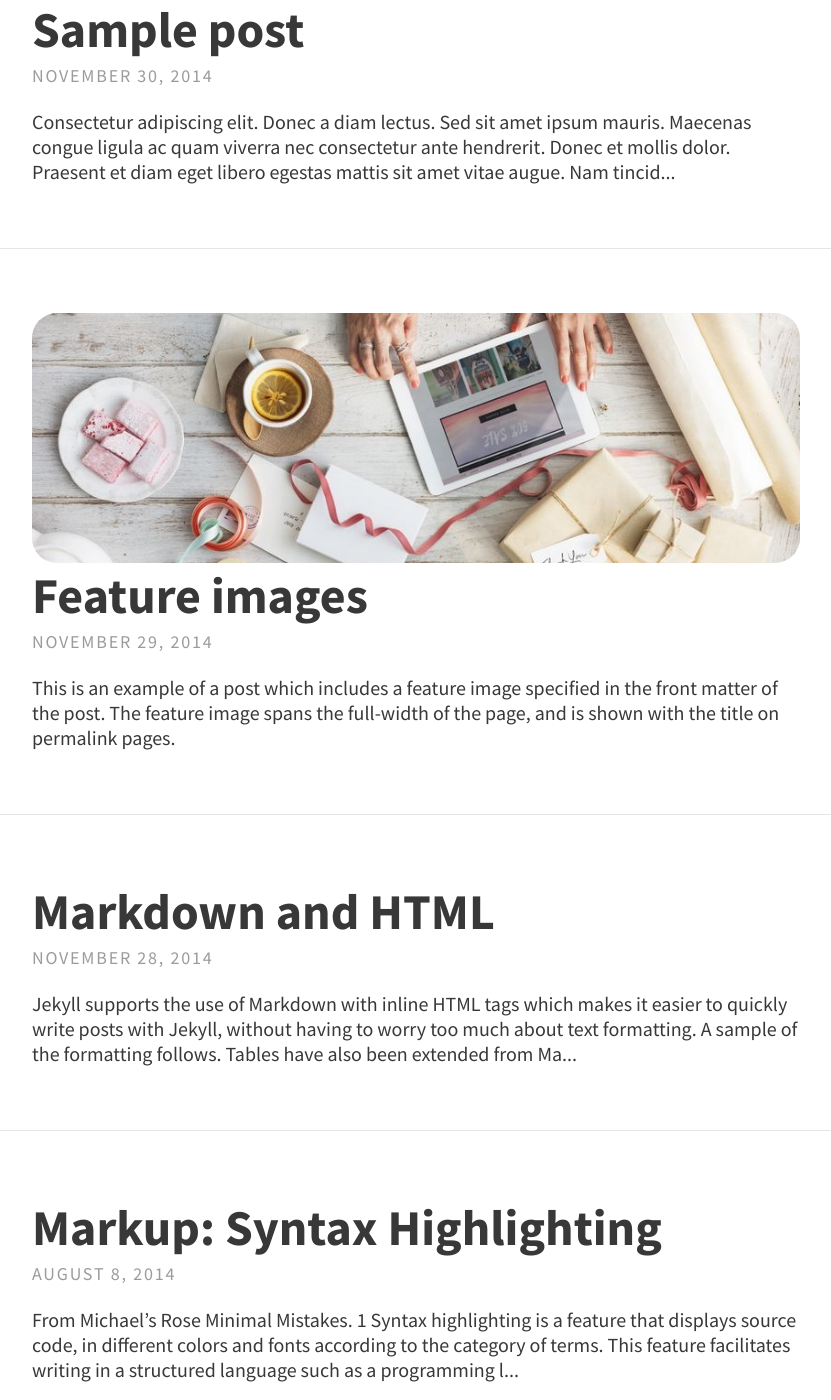
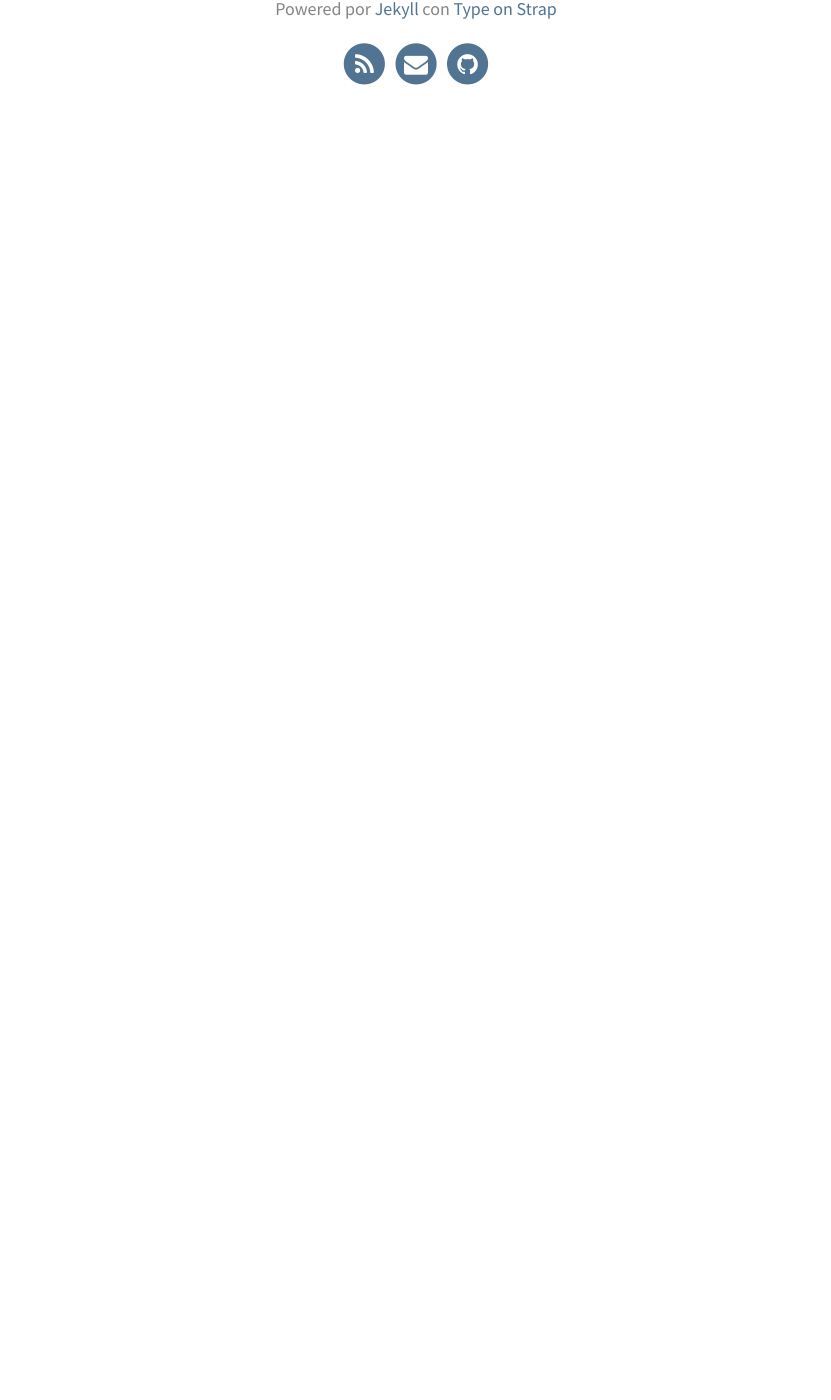
Before and after one commit to FalangesDistales/falangesdistales.github.io, a Jekyll site: the page built from index.html, in a window 1280 px wide and 1400 px high, scrolled down 393 px. Shown: the whole window, without its empty margins (224-1055 px from the left). Built offline with Jekyll 4.4.1, drawn with Linux system fonts in a browser that asks for light colours; the list of posts is cut into pages by our own code; after the commit the page ends 900 px from its top, so only the background shows below that; some of the changed text lies outside the part shown.

Commit message:
algunos cambios al espaniol

````diff
--- a/_config.yml
+++ b/_config.yml
@@ -1,26 +1,26 @@
 # SITE CONFIGURATION
-baseurl: "/Type-on-Strap"
-url: "https://sylhare.github.io"
+baseurl: ""
+url: "https://falangesdistales.github.io"
 
 # THEME-SPECIFIC CONFIGURATION
 theme_settings:
   # Meta
-  title: Type on Strap
-  avatar: assets/img/triangle.svg
-  favicon: assets/favicon.ico
+  title: Falanges Distales
+  avatar: #assets/img/triangle.svg
+  favicon: #assets/favicon.ico
   gravatar: # Email MD5 hash
   description: "A website with blog posts and pages" # used by search engines
 
   # Header and footer text
   header_text: > #two or three lines to describe your site
-     <p>Change header text in <code>_config.yml</code> <br> to update this feature.</p>
-  header_text_feature_image: assets/img/pexels/triangular.jpeg
+     <p>Falanges Distales<br> mas alla de lo proximal</p>
+  header_text_feature_image: #assets/img/pexels/triangular.jpeg
   footer_text: >
-   Powered by <a href="https://jekyllrb.com/">Jekyll</a> with <a href="https://github.com/sylhare/Type-on-Strap">Type on Strap</a>
+   Powered por <a href="https://jekyllrb.com/">Jekyll</a> con <a href="https://github.com/sylhare/Type-on-Strap">Type on Strap</a>
 
   # Icons
   rss: true  # Make sure you created a feed.xml with feed.xml layout
-  email_address: # Full email address, e.g. "sam@example.com"
+  email_address: falangesdistales@gmail.com # Full email address, e.g. "sam@example.com"
   behance:
   bitbucket:
   dribbble:
@@ -56,12 +56,12 @@ theme_settings:
   str_follow_on: "Follow on"
   str_rss_follow: "Follow RSS feed"
   str_email: "Email"
-  str_next_post: "Next post"
-  str_previous_post: "Previous post"
-  str_next_page: "Next"
-  str_previous_page: "Prev"
-  str_continue_reading: "Continue reading"
-  str_javascript_required_disqus: "Please enable JavaScript to view comments."
+  str_next_post: "Siguiente post"
+  str_previous_post: "Anterior post"
+  str_next_page: "Siguiente"
+  str_previous_page: "Anterior"
+  str_continue_reading: "Continuar leyendo"
+  str_javascript_required_disqus: "Porfavor habilita JavaScript para ver los comentarios"
 
   # Colours, typography and padding
   # Open the "_sass > base" folder, and open "_variables.scss"
@@ -87,5 +87,5 @@ sass:
   sass_dir: _sass
   style: :compressed
 plugins: [jekyll-paginate, jekyll-seo-tag]
-#theme: type-on-strap # Uncomment if using the theme as a jekyll theme gem
+remote_theme: type-on-strap # Uncomment if using the theme as a jekyll theme gem
 exclude: ["Gemfile", "Gemfile.lock", "type-on-strap.gemspec", "*.gem", "LICENSE", "README.md", "screenshot.png"]
--- a/_posts/2013-11-18-blogging-with-title.md
+++ /dev/null
@@ -1,9 +0,0 @@
----
-layout: post
-title: Blogging with title
-tags: [Test, Ipsum, Markdown, Portfolio]
----
-
-# I am a BIG title
-
-This is a very tiny tiny post with less than 250 letters.
--- a/_posts/2014-08-08-Markup- Syntax Highlighting.md
+++ /dev/null
@@ -1,89 +0,0 @@
----
-layout: post
-title: "Markup: Syntax Highlighting"
-tags: [code]
----
-
-From Michael's Rose Minimal Mistakes. [^2]
-Syntax highlighting is a feature that displays source code, in different colors and fonts according to the category of terms. This feature facilitates writing in a structured language such as a programming language or a markup language as both structures and syntax errors are visually distinct. Highlighting does not affect the meaning of the text itself; it is intended only for human readers.[^1]
-
-[^1]: <http://en.wikipedia.org/wiki/Syntax_highlighting>
-[^2]: <https://mmistakes.github.io/minimal-mistakes/markup-syntax-highlighting/>
-
-### GFM Code Blocks
-
-GitHub Flavored Markdown [fenced code blocks](https://help.github.com/articles/creating-and-highlighting-code-blocks/) are supported. To modify styling and highlight colors edit `/_sass/syntax.scss`.
-
-```css
-#container {
-  float: left;
-  margin: 0 -240px 0 0;
-  width: 100%;
-}
-```
-
-{% highlight scss linenos %}
-.highlight {
-  margin: 0;
-  padding: 1em;
-  font-family: $monospace;
-  font-size: $type-size-7;
-  line-height: 1.8;
-}
-{% endhighlight %}
-
-```html
-{% raw %}<nav class="pagination" role="navigation">
-  {% if page.previous %}
-    <a href="{{ site.url }}{{ page.previous.url }}" class="btn" title="{{ page.previous.title }}">Previous article</a>
-  {% endif %}
-  {% if page.next %}
-    <a href="{{ site.url }}{{ page.next.url }}" class="btn" title="{{ page.next.title }}">Next article</a>
-  {% endif %}
-</nav><!-- /.pagination -->{% endraw %}
-```
-
-```ruby
-module Jekyll
-  class TagIndex < Page
-    def initialize(site, base, dir, tag)
-      @site = site
-      @base = base
-      @dir = dir
-      @name = 'index.html'
-      self.process(@name)
-      self.read_yaml(File.join(base, '_layouts'), 'tag_index.html')
-      self.data['tag'] = tag
-      tag_title_prefix = site.config['tag_title_prefix'] || 'Tagged: '
-      tag_title_suffix = site.config['tag_title_suffix'] || '&#8211;'
-      self.data['title'] = "#{tag_title_prefix}#{tag}"
-      self.data['description'] = "An archive of posts tagged #{tag}."
-    end
-  end
-end
-```
-
-### Code Blocks in Lists
-
-Indentation matters. Be sure the indent of the code block aligns with the first non-space character after the list item marker (e.g., `1.`). Usually this will mean indenting 3 spaces instead of 4.
-
-1. Do step 1.
-2. Now do this:
-
-   ```ruby
-   def print_hi(name)
-     puts "Hi, #{name}"
-   end
-   print_hi('Tom')
-   #=> prints 'Hi, Tom' to STDOUT.
-   ```
-
-3. Now you can do this.
-
-### GitHub Gist Embed
-
-An example of a Gist embed below.
-
-<script src="https://gist.github.com/mmistakes/77c68fbb07731a456805a7b473f47841.js"></script>
-
-### Source
--- a/_posts/2014-11-28-markdown-and-html.md
+++ /dev/null
@@ -1,40 +0,0 @@
----
-layout: post
-title: Markdown and HTML
-tags: [Test, Markdown]
----
-
-Jekyll supports the use of [Markdown](http://daringfireball.net/projects/markdown/syntax) with inline HTML tags which makes it easier to quickly write posts with Jekyll, without having to worry too much about text formatting. A sample of the formatting follows.
-
-Tables have also been extended from Markdown:
-
-First Header  | Second Header
-------------- | -------------
-Content Cell  | Content Cell
-Content Cell  | Content Cell
-
-Here's an example of an image, which is included using Markdown:
-
-![Image of a glass on a book]({{ site.baseurl }}/assets/img/pexels/book-glass.jpeg)
-
-Highlighting for code in Jekyll is done using Base16 or Rouge. This theme makes use of Rouge by default.
-
-{% highlight js %}
-// count to ten
-for (var i = 1; i <= 10; i++) {
-    console.log(i);
-}
-
-// count to twenty
-var j = 0;
-while (j < 20) {
-    j++;
-    console.log(j);
-}
-{% endhighlight %}
-
-Type on Strap uses KaTeX to display maths. Equations such as $$S_n = a \times \frac{1-r^n}{1-r}$$ can be displayed inline.
-
-Alternatively, they can be shown on a new line:
-
-$$ f(x) = \int \frac{2x^2+4x+6}{x-2} $$
--- a/_posts/2014-11-29-feature-images.md
+++ /dev/null
@@ -1,8 +0,0 @@
----
-layout: post
-title: Feature images
-feature-img: "assets/img/pexels/desk-messy.jpeg"
-thumbnail: "assets/img/thumbnails/desk-messy.jpeg"
-tags: [Test, Lorem]
----
-This is an example of a post which includes a feature image specified in the front matter of the post. The feature image spans the full-width of the page, and is shown with the title on permalink pages.
--- a/_posts/2014-11-30-sample-post.md
+++ /dev/null
@@ -1,22 +0,0 @@
----
-layout: post
-title: Sample post
-tags: [Test, Lorem, Ipsum]
----
-Consectetur adipiscing elit. Donec a diam lectus. Sed sit amet ipsum mauris. Maecenas congue ligula ac quam viverra nec consectetur ante hendrerit. Donec et mollis dolor. Praesent et diam eget libero egestas mattis sit amet vitae augue. Nam tincidunt congue enim, ut porta lorem lacinia consectetur. Donec ut libero sed arcu vehicula ultricies a non tortor. Lorem ipsum dolor sit amet, consectetur adipiscing elit. Aenean ut gravida lorem.
-
-* Consectetur adipiscing elit
-* Donec a diam lectus
-* Sed sit amet ipsum mauris
-
-Ut turpis felis, pulvinar a semper sed, adipiscing id dolor. Pellentesque auctor nisi id magna consequat sagittis. Curabitur dapibus enim sit amet elit pharetra tincidunt feugiat nisl imperdiet. Ut convallis libero in urna ultrices accumsan. Donec sed odio eros. Donec viverra mi quis quam pulvinar at malesuada arcu rhoncus. Cum sociis natoque penatibus et magnis dis parturient montes, nascetur ridiculus mus. In rutrum accumsan ultricies. Mauris vitae nisi at sem facilisis semper ac in est.
-
-Nunc diam velit, adipiscing ut tristique vitae, sagittis vel odio. Maecenas convallis ullamcorper ultricies. Curabitur ornare, ligula *semper consectetur sagittis*, nisi diam iaculis velit, id fringilla sem nunc vel mi. Nam dictum, odio nec pretium volutpat, arcu ante placerat erat, non tristique elit urna et turpis. Quisque mi metus, ornare sit amet fermentum et, tincidunt et orci. Fusce eget orci a orci congue vestibulum.
-
-Ut dolor diam, elementum et vestibulum eu, porttitor vel elit. Curabitur venenatis pulvinar tellus gravida ornare. Sed et erat faucibus nunc euismod ultricies ut id justo. Nullam cursus suscipit nisi, et ultrices justo sodales nec. Fusce venenatis facilisis lectus ac semper. Aliquam at massa ipsum. Quisque bibendum purus convallis nulla ultrices ultricies. Nullam aliquam, mi eu aliquam tincidunt, purus velit laoreet tortor, viverra pretium nisi quam vitae mi. Fusce vel volutpat elit. Nam sagittis nisi dui.
-
-> Suspendisse lectus leo, consectetur in tempor sit amet, placerat quis neque
-
-Etiam luctus porttitor lorem, sed suscipit est rutrum non. Curabitur lobortis nisl a enim congue semper. Aenean commodo ultrices imperdiet. Vestibulum ut justo vel sapien venenatis tincidunt.
-
-Phasellus eget dolor sit amet ipsum dapibus condimentum vitae quis lectus. Aliquam ut massa in turpis dapibus convallis. Praesent elit lacus, vestibulum at malesuada et, ornare et est. Ut augue nunc, sodales ut euismod non, adipiscing vitae orci. Mauris ut placerat justo. Mauris in ultricies enim. Quisque nec est eleifend nulla ultrices egestas quis ut quam. Donec sollicitudin lectus a mauris pulvinar id aliquam urna cursus. Cras quis ligula sem, vel elementum mi. Phasellus non ullamcorper urna.
--- a/pages/about.md
+++ b/pages/about.md
@@ -1,13 +1,9 @@
 ---
 layout: page
-title: About
+title: Acerca de
 permalink: /about/
 feature-img: "assets/img/pexels/circuit.jpeg"
-tags: [About, Test]
+tags: [Acerca de]
 ---
 
-Type on Strap is based on Type Theme, a free and open-source theme for [Jekyll](http://jekyllrb.com/), licensed under the MIT License.
-
-Head over to the [theme's documentation](https://github.io/sylhare/Type-on-Strap) for much more information about Type on Strap or to install this theme on your own Jekyll site.
-
-This file is an example of a page in Jekyll, that automatically shows up in the header navigation, you can delete or modify this file freely.
+Somos un blog de bioantropología dirigida al público en general
````
Also changed, not shown: pages/404.md (+2 -2 lines), README.md, screenshot.png (deleted).
